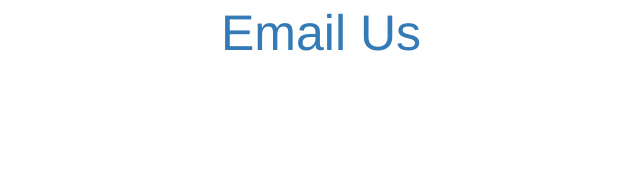
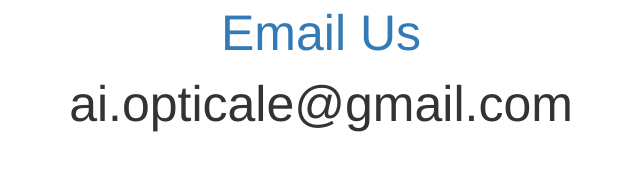
Before and after one commit to Opticale/opticale.github.io, a plain HTML site: page index.html in a window 1280 px wide. Shown: the part 533-704 px from the top of the page, without its empty margins (319-959 px from the left). Drawn offline with nearby package versions, Linux system fonts and the light colour scheme.

Commit message:
updated the email link

```diff
--- a/index.html
+++ b/index.html
@@ -12,4 +12,5 @@
         <img src="logo.png" alt="tribute-page" title="Logo" class="image">
     </div>
     <a href="mailto:ai.opticale@gmail.com">Email Us</a>
+    <p>ai.opticale@gmail.com</p>
 </body>
--- a/style.css
+++ b/style.css
@@ -2,7 +2,7 @@ body{
     text-align: center;
 }
 
-a{
+a,p{
     text-decoration: none;
     font-size: 50px;
 }
```
